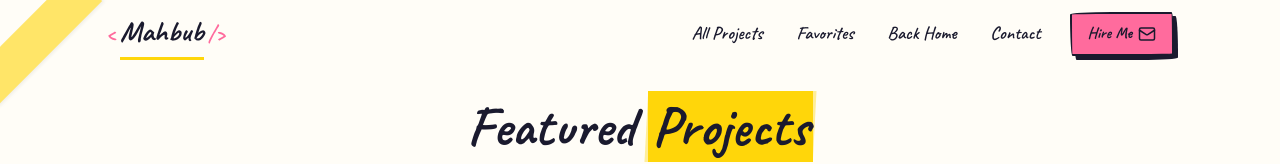
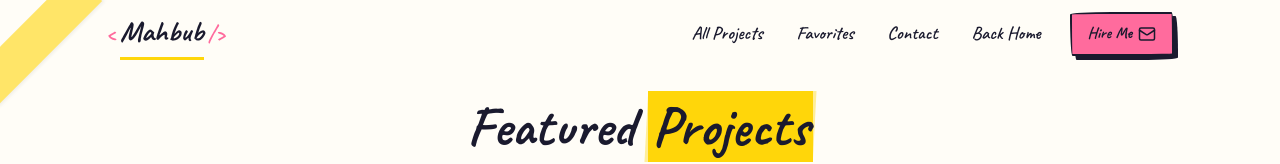
Before and after one commit to Maahhbuub/Mahbub-Doodle, a React (Vite) app: page /projects in a window 1280 px wide. Shown: the top 164 px of the page. Built offline with nearby package versions, Linux system fonts and the light colour scheme.

Commit message:
style(navbar): change ui

```diff
--- a/src/components/Navbar/Navbar.jsx
+++ b/src/components/Navbar/Navbar.jsx
@@ -14,8 +14,8 @@ const portfolioLinks = [
 const projectLinks = [
   { href: '/projects', label: 'All Projects' },
   { href: '/projects/favorites', label: 'Favorites' },
+  { href: '#contact', label: 'Contact' },
   { href: '/', label: 'Back Home' },
-  { href: '#contact', label: 'Contact' },
 
 ];
 
```
